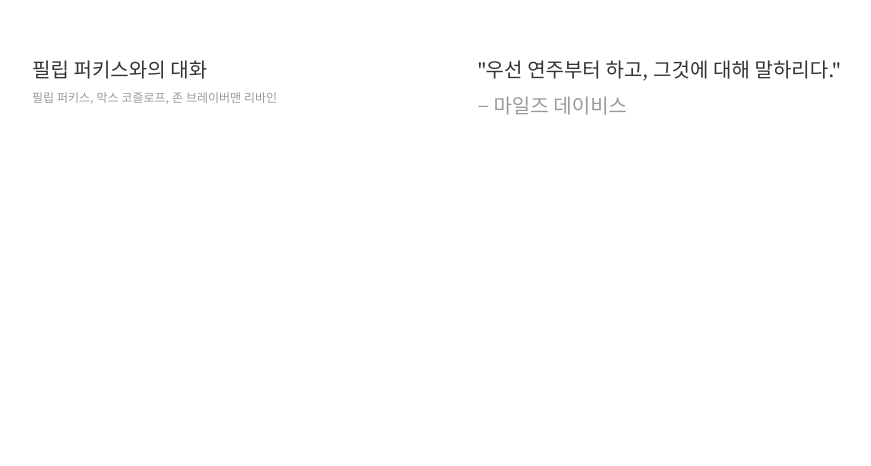
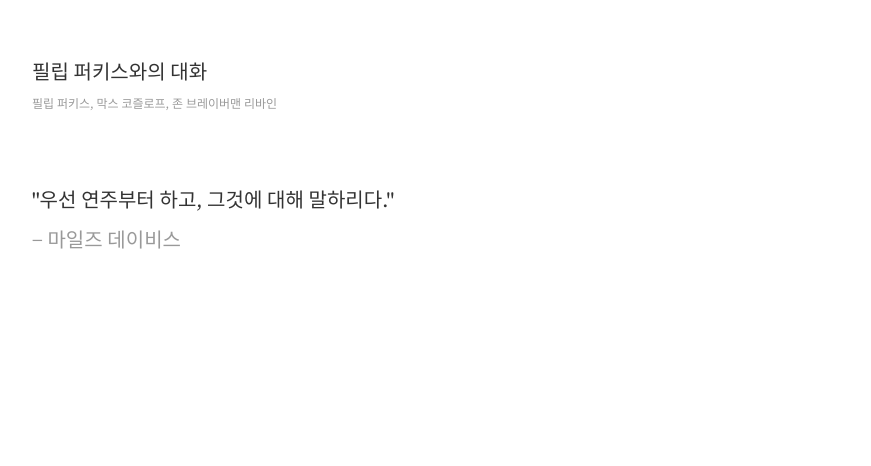
Before and after one commit to www-kei/sentences, a plain HTML site: page index.html in a window 1280 px wide. Shown: the part 834-1300 px from the top of the page, without its empty margins (96-967 px from the left). Drawn offline with Linux system fonts and the light colour scheme; a web font is replaced by a local one.

Commit message:
Add files via upload

```diff
--- a/css/style.css
+++ b/css/style.css
@@ -1,6 +1,4 @@
-@import url("https://cdn.jsdelivr.net/gh/orioncactus/pretendard@v1.3.6/dist/web/variable/pretendardvariable-dynamic-subset.css");
-@import url("https://fonts.googleapis.com/css2?family=Noto+Serif+KR:wght@200..900&display=swap");
-@import url("https://fonts.googleapis.com/css2?family=Source+Serif+4:ital,opsz,wght@0,8..60,200..900;1,8..60,200..900&display=swap");
+@import url("https://fonts.googleapis.com/css2?family=Noto+Serif+KR&family=Source+Serif+4:opsz@8..60&display=swap");
 hr {
   clear: both;
   margin: 0;
@@ -62,7 +60,7 @@ a, h1, h2, h2, h3, h4, h5, h6, label, input, textarea, select, button, small, p,
   font-size: inherit;
   font-family: inherit;
   font-weight: inherit;
-  line-height: 1.8;
+  line-height: 2;
   color: inherit;
 }
 
@@ -207,6 +205,16 @@ footer {
     padding-bottom: 25.6rem;
   }
 }
+@media screen and (max-width: 1679px) {
+  footer {
+    font-size: 1.2rem;
+  }
+}
+@media screen and (min-width: 1680px) {
+  footer {
+    font-size: 1.6rem;
+  }
+}
 
 ul li {
   padding-top: 12.8rem;
@@ -214,17 +222,8 @@ ul li {
 }
 @media screen and (min-width: 1200px) {
   ul li {
-    display: flex;
-    flex-direction: row;
-    gap: 6.4rem;
     padding-top: 25.6rem;
     padding-bottom: 25.6rem;
-  }
-}
-@media screen and (min-width: 1200px) {
-  ul div:first-child {
-    flex-shrink: 0;
-    width: 38.2rem;
   }
 }
 @media screen and (min-width: 1200px) and (max-width: 1679px) {
@@ -247,14 +246,12 @@ ul li {
     font-size: 1.6rem;
   }
 }
-@media screen and (max-width: 1199px) {
-  ul div:last-child {
-    margin-top: 1.6rem;
-  }
+ul div:last-child {
+  margin-top: 3.2rem;
 }
 @media screen and (min-width: 1200px) {
   ul div:last-child {
-    flex-grow: 1;
+    margin-top: 6.4rem;
   }
 }
 @media screen and (min-width: 1200px) and (max-width: 1679px) {
--- a/index.html
+++ b/index.html
@@ -5,7 +5,6 @@
 <meta charset="utf-8">
 <meta name="viewport" content="width=device-width">
 <meta name="robots" content="index, follow">
-<title>books. sentences. and life</title>
 <link rel="stylesheet" href="css/style.css">
 <link rel="apple-touch-icon" sizes="180x180" href="favicon/apple-touch-icon.png">
 <link rel="icon" type="image/png" sizes="32x32" href="favicon/favicon-32x32.png">
@@ -14,6 +13,13 @@
 <link rel="mask-icon" href="favicon/safari-pinned-tab.svg" color="#000">
 <meta name="msapplication-TileColor" content="#000000">
 <meta name="theme-color" content="#ffffff">
+<title>books. sentences. and life</title>
+<meta name="description" content="인생의 지표로 삼을 수 있는 문장을 비정기적으로 기록합니다.">
+<meta property="og:type" content="website">
+<meta property="og:title" content="books. sentences. and life">
+<meta property="og:description" content="인생의 지표로 삼을 수 있는 문장을 비정기적으로 기록합니다.">
+<meta property="og:image" content="https://www-kei.github.io/sentences/og.png">
+<meta property="og:url" content="https://www-kei.github.io/sentences/">
 </head>
 
 <body>
```
Also changed, not shown: favicon/android-chrome-192x192.png, favicon/android-chrome-512x512.png, favicon/apple-touch-icon.png, favicon/favicon-16x16.png, favicon/favicon-32x32.png, favicon/favicon.ico, favicon/mstile-150x150.png, favicon/safari-pinned-tab.svg, og.png (added).
